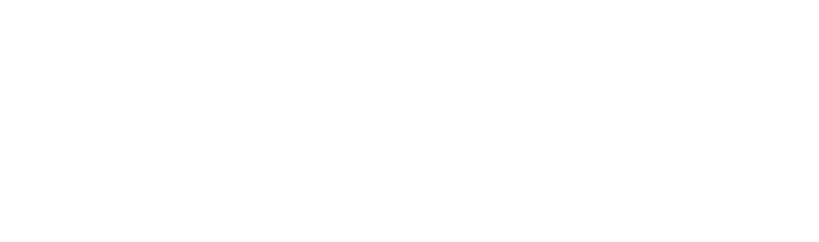
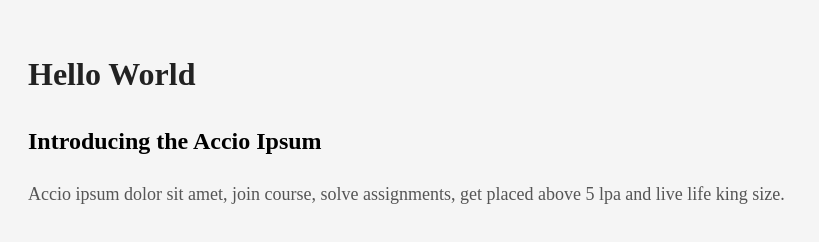
Before and after one commit to acciojob/fill-in-the-blanks-with-placeholder-text-pushpa1011, a website: page main.html in a window 1280 px wide. Shown: the whole page, without its empty margins (0-819 px from the left). Drawn offline with Linux system fonts and the light colour scheme.

Commit message:
created a submission

```diff
--- a/main.html
+++ b/main.html
@@ -8,7 +8,16 @@
 
 <body>
 	<!-- the entire body must be written by student -->
-    <script type="text/javascript" src="./script.js">
+    <h1>
+		Hello World
+	</h1>
+	<h2>
+		Introducing the Accio Ipsum
+	</h2>
+	<p>
+		Accio ipsum dolor sit amet, join course, solve assignments, get placed above 5 lpa and live life king size.
+	</p>
+	<script type="text/javascript" src="./script.js">
 </script>
 
 </body>
--- a/script.js
+++ b/script.js
@@ -1 +1,2 @@
 //your code here
+console.log("Accio Ipsum text page loaded successfully");
--- a/styles.css
+++ b/styles.css
@@ -1,2 +1,15 @@
+body {
+    font-family: verdana,;
+    background-color: #f5f5f5;
+    padding: 20px;
+    line-height: 1.6;
+}
 
-/* Your CSS Code here. */
+h1 {
+    color: #222;
+}
+
+p {
+    color: #555;
+    font-size: 18px;
+}
```
